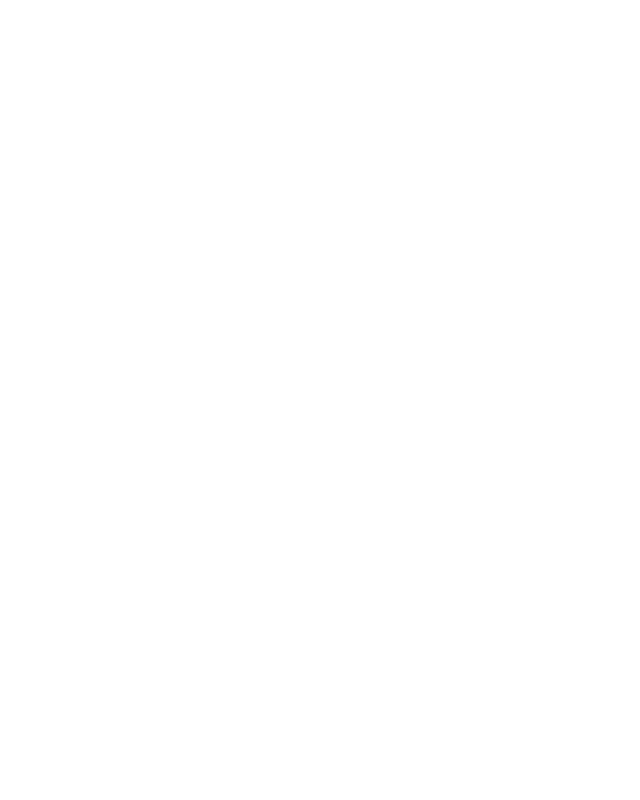
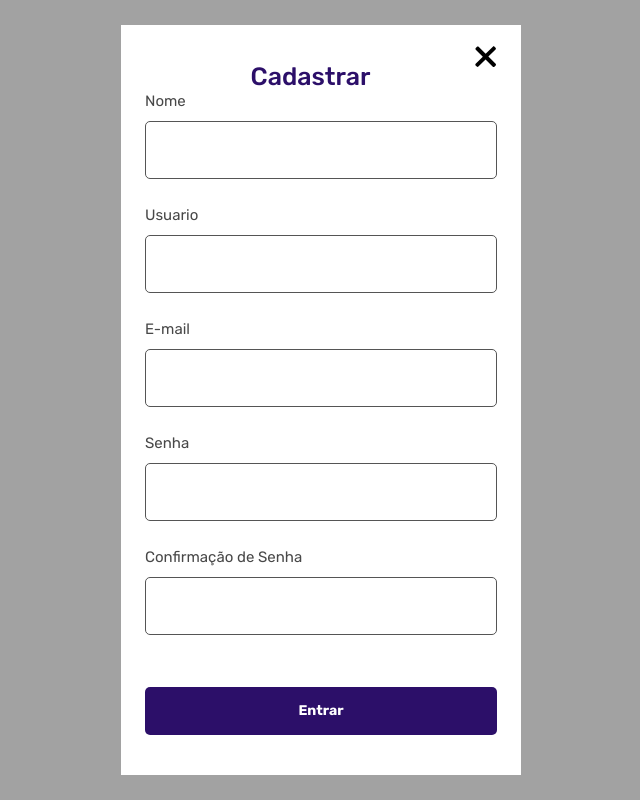
Before and after one commit to Senak9/-ReadingTable, a React (Vite) app: page /cadastrar in a window 1280 px wide. Before the commit this address had no page. Shown: the whole page, without its empty margins (319-959 px from the left). Built offline with nearby package versions, Linux system fonts and the light colour scheme.

Commit message:
feat: criando modal de cadastro

```diff
--- /dev/null
+++ b/src/componentes/CadastrarModal/index.jsx
@@ -0,0 +1,67 @@
+import './styles.css';
+import Close from '../../assets/close-icon.svg';
+
+function CadastrarModal() {
+
+  return (
+    <div className='container-cadastrar'>
+      <div className='content-cadastrar'>
+      <form >
+<div className='header-cadastrar'>
+<h2>Cadastrar</h2>
+            <img src={Close} alt="logo"/>
+</div>
+
+            <div className='container-inputs'>
+              <label htmlFor='nome'>Nome</label>
+              <input
+                type="text"
+                name='nome'
+              />
+            </div>
+
+            <div className='container-inputs'>
+              <label htmlFor='username'>Usuario</label>
+              <input
+                type="text"
+                name='username'
+              />
+            </div>
+
+
+            <div className='container-inputs'>
+              <label htmlFor='email'>E-mail</label>
+              <input
+                type="text"
+                name='email'
+              />
+            </div>
+
+            <div className='container-inputs'>
+              <label htmlFor='password'>Senha</label>
+              <input
+                type="password"
+                name='senha'
+              />
+            </div>
+
+            <div className='container-inputs'>
+              <label htmlFor='confirmPassword'>Confirmação de Senha</label>
+              <input
+                type="password"
+                name='confirmPassword'
+              />
+            </div>
+
+            <button
+              className='btn-blue btn-big'
+            >
+              Entrar
+            </button>
+          </form>
+      </div>
+    </div>
+  )
+}
+
+export default CadastrarModal
--- /dev/null
+++ b/src/componentes/CadastrarModal/styles.css
@@ -0,0 +1,61 @@
+.container-cadastrar {
+    background: rgba(61, 61, 61, 0.48);
+    width: 100vw;
+    height: 100vh;
+
+    position: absolute;
+
+    display: flex;
+    align-items: center;
+    justify-content: center;
+
+    font-family: 'Rubik', sans-serif;
+  }
+
+.content-cadastrar{
+    display: flex;
+    align-items: center;
+    padding: 0 5rem;
+
+
+}
+
+
+.content-cadastrar form{
+    background-color: white;
+    display: flex;
+    flex-direction: column;
+    align-items: center;
+    padding: 4rem 2.4rem;
+    min-height: 42rem;
+    width: 40rem;
+  }
+
+  .content-cadastrar h2 {
+    color: #2C0F69;
+    font-size: 2.5rem;
+    font-weight: 500;
+  }
+
+  .content-cadastrar form button {
+    margin-top: 5.2rem;
+  }
+
+  .content-cadastrar form a {
+    font-size: 1.2rem;
+    margin-top: 1.2rem;
+    font-weight: bold;
+    text-decoration: none;
+    font-family: 'Lato', sans-serif;
+  }
+
+  .header-cadastrar{
+    display: flex;
+    position: absolute;
+  }
+
+  .header-cadastrar img{
+   position: relative;
+   left: 10.5rem;
+   bottom: 2rem;
+  }
--- a/src/routes.jsx
+++ b/src/routes.jsx
@@ -1,6 +1,7 @@
 import { Routes, Route } from 'react-router-dom';
 import Main from './paginas/Main';
 import LoginModal from './componentes/LoginModal';
+import CadastrarModal from './componentes/CadastrarModal';
 
 
 function MainRoutes(){
@@ -8,6 +9,7 @@
         <Routes>
             <Route path='/' element={<Main/>} />
             <Route path='/login' element={<LoginModal/>} />
+            <Route path='/cadastrar' element={<CadastrarModal/>} />
         </Routes>
         )
 }
--- a/src/styles/custom-classes.css
+++ b/src/styles/custom-classes.css
@@ -29,6 +29,7 @@
   .container-inputs label {
     color: #484848;
     font-family: 'Rubik', sans-serif;
+    font-size: 1.5rem;
     margin-bottom: 0.8rem;
   }
 
```
